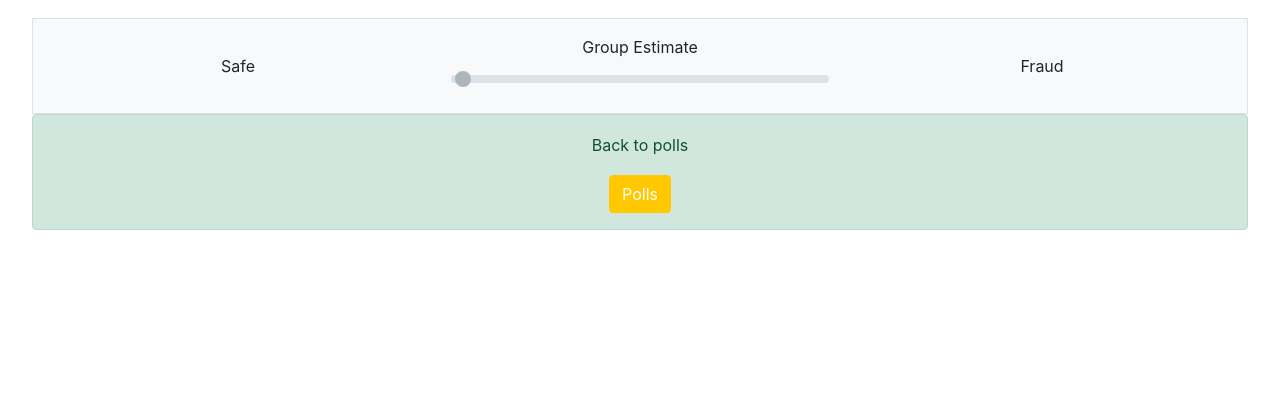
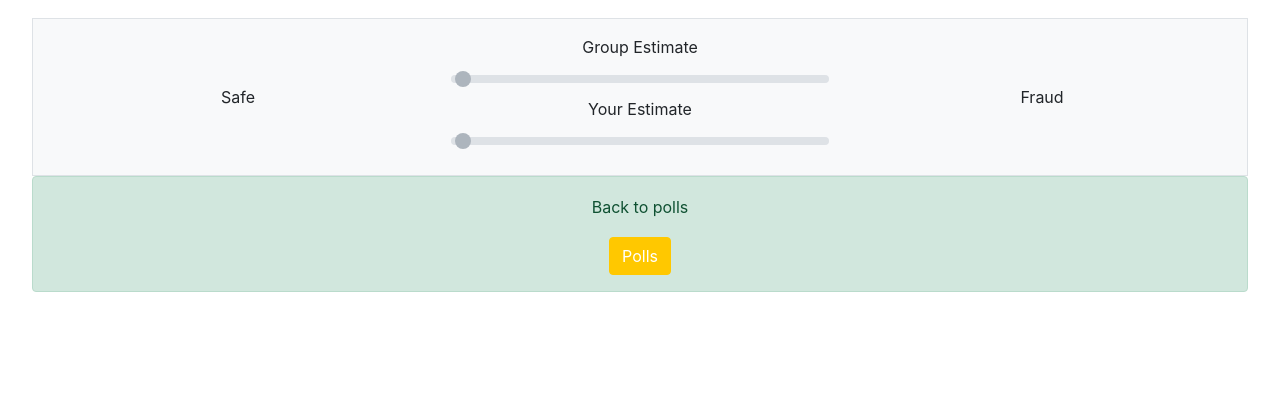
Before and after one commit to Martoto/icia-webapp, a Django app: page /polls/1/results/ in a window 1280 px wide. Shown: the part 249-642 px from the top of the page. Run offline with Django 5.2, Linux system fonts and the light colour scheme; a user stored in the database is signed in; tables that the repository leaves empty hold one stand-in row (values such as "Sample post"); some libraries are stand-ins or nearby versions.

Commit message:
fixed estimate results

```diff
--- a/polls/templates/polls/detail.html
+++ b/polls/templates/polls/detail.html
@@ -41,7 +41,7 @@
                     <div class="col">
                         <label class="form-label" for="customRange1" id="rangeLabel{{ forloop.counter }}">{%trans "Chance of fraud" %}</label>
                         <div data-mdb-range-init class="range">
-                        <input type="range" class="form-range" step="0.5" id="classification{{forloop.counter}}" oninput="updateValue(this.value)" value="{{classification.value}}"/>
+                        <input type="range" class="form-range" step="0.5" name="classification{{classification.pk}}" oninput="updateValue(this.value)"/>
                         </div>
                         <script type="text/javascript">
                             function updateValue(value) {
--- a/polls/templates/polls/results.html
+++ b/polls/templates/polls/results.html
@@ -26,6 +26,12 @@
                         <div class="col">
                             <label class="form-label" for="customRange1" id="rangeLabel{{ forloop.counter }}">{%trans "Group Estimate" %}</label>
                             <input type="range" class="form-range" id="disabledRange" value="{{ classification.get_estimate}}" disabled>
+                            <label class="form-label" for="customRange1" id="rangeLabel{{ forloop.counter }}">{%trans "Your Estimate" %}</label>
+                            {%for estimate in classification.estimate_set.all %}
+                            {%if estimate.agent == active_agent%}
+                                <input type="range" class="form-range" id="disabledRange" value="{{ estimate.value }}" disabled>
+                            {%endif%}
+                            {%endfor%}
                         </div>
                         <div class="col">
                             {%trans "Fraud" %}
--- a/polls/views.py
+++ b/polls/views.py
@@ -29,7 +29,7 @@ class IndexView(LoginRequiredMixin, generic.ListView):
     def get_context_data(self, **kwargs):
         context = super().get_context_data(**kwargs)
 
-        context['active_agent'] = Agent.objects.get_or_create(user=self.request.user)
+        context['active_agent'], _ = Agent.objects.get_or_create(user=self.request.user)
 
         return context
 
@@ -55,14 +55,21 @@ class DetailView(LoginRequiredMixin, generic.DetailView):
     def get_context_data(self, **kwargs):
         context = super().get_context_data(**kwargs)
 
-        context['active_agent'] = Agent.objects.get_or_create(user=self.request.user)
+        context['active_agent'], _ = Agent.objects.get_or_create(user=self.request.user)
 
         return context
 
 
-class ResultsView(generic.DetailView):
+class ResultsView(LoginRequiredMixin, generic.DetailView):
     model = Question
     template_name = "polls/results.html"
+
+    def get_context_data(self, **kwargs):
+        context = super().get_context_data(**kwargs)
+
+        context['active_agent'], _ = Agent.objects.get_or_create(user=self.request.user)
+
+        return context
 
 
 def vote(request, question_id):
@@ -70,7 +77,7 @@ def vote(request, question_id):
     agent, x = Agent.objects.get_or_create(user=request.user)
     if question.classification_set.count() > 0:
         for c in question.classification_set.all():
-            estimate, _ = Estimate.objects.get_or_create(agent=agent, classification=c, value=request.POST.get("classification.value", 50.0))
+            estimate, _ = Estimate.objects.get_or_create(agent=agent, classification=c, value=request.POST.get("classification"+str(c.pk), 50.0))
         return HttpResponseRedirect(reverse("polls:results", args=(question.id,)))
     if question.choice_set.count() > 0:
         try:
```
